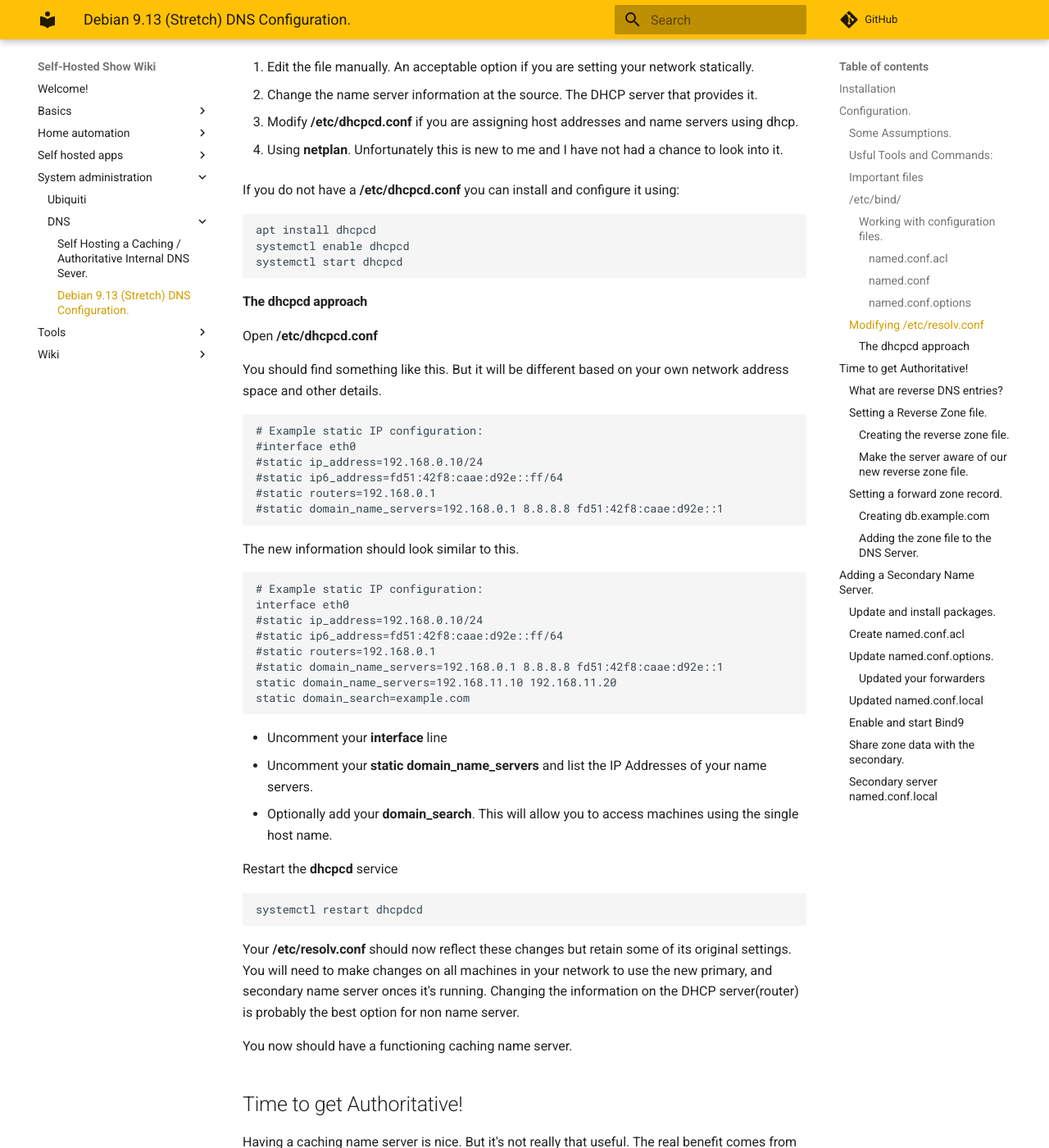
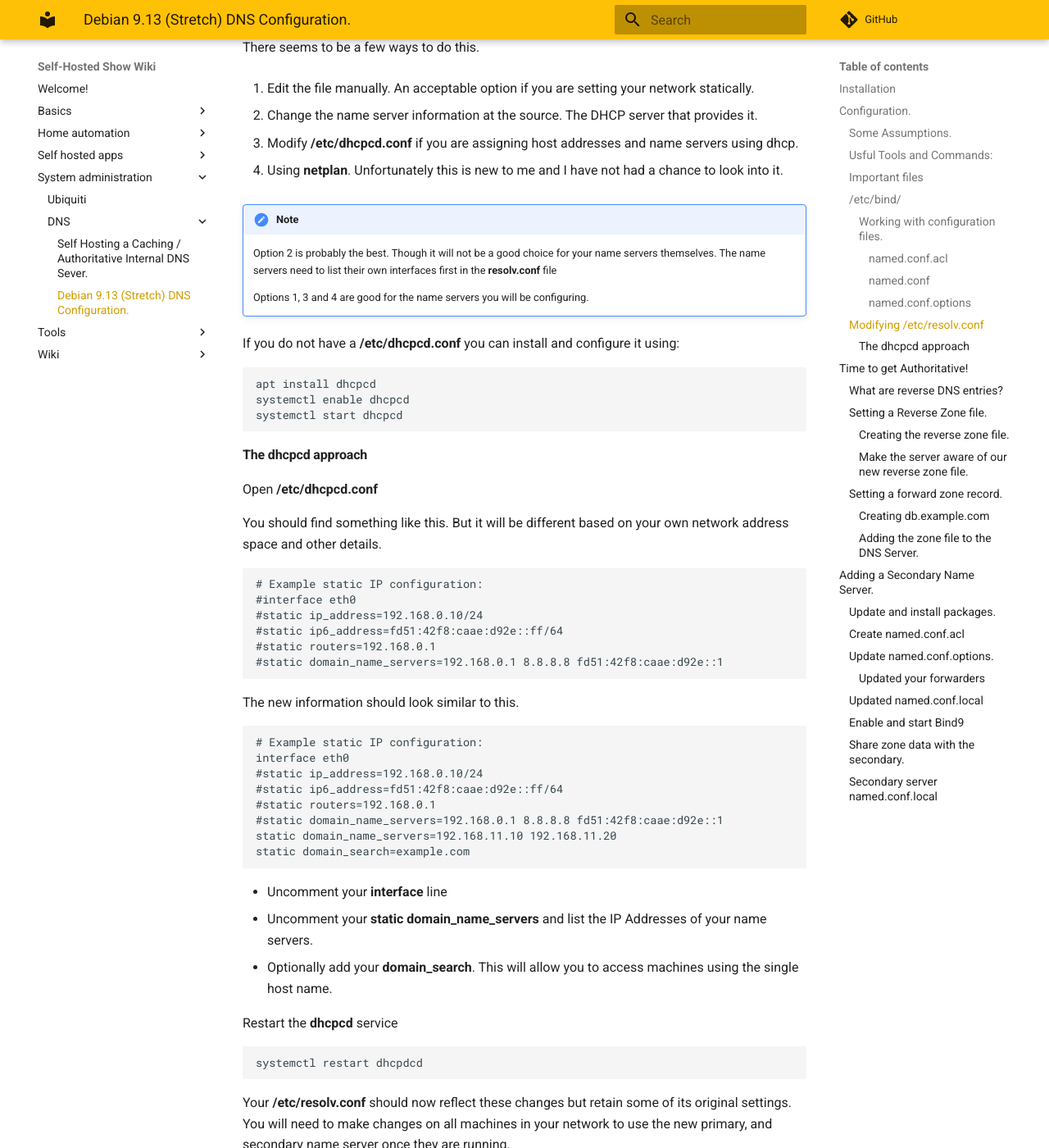
Before and after one commit to selfhostedshow/wiki, an MkDocs documentation site: the page built from docs/system-administration/DNS/debian-stretch.md, in a window 1280 px wide and 1400 px high, scrolled down 6362 px. Shown: the whole window at 82% size. Built offline with MkDocs 1.6.1 and Material for MkDocs 9.7.7, drawn with Linux system fonts in a browser that asks for light colours; comment, search, counter and statistics services are not loaded; some of the changed text lies outside the part shown.

Commit message:
WIP: Corrections - Updated Note on named.conf - Spacing - Re-worked resolv.conf configuration opt ions. - Updated note on @ when used with dig command. - Clarified Options 1-4 regarding resolv.conf

````diff
--- a/docs/system-administration/DNS/debian-stretch.md
+++ b/docs/system-administration/DNS/debian-stretch.md
@@ -50,8 +50,7 @@ This file is where we can set additional options which are passed to bind on sta
 
 ### /etc/bind/
 
-!!! note
-    **named.conf**
+!!! note "named.conf"
     This is the main configuration file.
 
     We can break this into multiple files which can be included in **named.conf** by using the **include** directive.
@@ -63,7 +62,9 @@ Let's start by creating a file that will contain our ACLs (Access Control List)
 ```
 cd /etc/bind/
 ```
+
 ##### named.conf.acl
+
 Create a file called **named.conf.acl**
 
 Then add the following contents.
@@ -154,8 +155,8 @@ Lets add some options just below the **directory** option:
 **What do these options mean?**
 
 1. Enable recursion so that the server can make lookups for us.
-2. Limit the addresses that can do recursive lookups to the addresses we specified using the **internal** ACL.
-3. Listen for and answer DNS queries that come in. Limited to the internal loopback address and the main interface address. If you do not want to restrict the listen-on interfaces, use a value of **any;**
+2. Limit the addresses that can do recursive lookups to the addresses we specified using the **internal** ACL. A pretty standard security measure.
+3. Listen for and answer DNS queries that come in. Limited to the internal loopback address and the main interface address. If you do not want to restrict the listen-on interfaces, use a value of **any;**. The use of **any** is not recommended. And should certainly not be used if any of your interfaces are internet facing!
 4. Don't allow zone transfers to secondary DNS servers. This can and will be adjust on a zone by zone basis later if you configure a secondary name server for your network.
 
 Next look at the **forwarder** portion. This is were we can tell the DNS server who it should go and ask to make lookups on its behalf if it doesn't already know the answer. Either because it is not the authoritative server or does not have a cache record. This would generally be your ISP's name servers. But you are free to use others. Such as **8.8.8.8** and other public DNS servers. Though using a name server that is not local or part of your normal service is generally frowned upon and could also result in slow lookups.
@@ -282,6 +283,11 @@ There seems to be a few ways to do this.
 
 4. Using **netplan**. Unfortunately this is new to me and I have not had a chance to look into it.
 
+!!! note
+    Option 2 is probably the best. Though it will not be a good choice for your name servers themselves. The name servers need to list their own interfaces first in the **resolv.conf** file
+
+    Options 1, 3 and 4 are good for the name servers you will be configuring.
+
 If you do not have a **/etc/dhcpcd.conf** you can install and configure it using:
 
 ```
@@ -325,7 +331,7 @@ systemctl restart dhcpdcd
 ```
 
 Your **/etc/resolv.conf** should now reflect these changes but retain some of its original settings.
-You will need to make changes on all machines in your network to use the new primary, and secondary name server onces it's running. Changing the information on the DHCP server(router) is probably the best option for non name server.
+You will need to make changes on all machines in your network to use the new primary, and secondary name server once they are running.
 
 You now should have a functioning caching name server.
 
````
Also changed, not shown: other parts of docs/system-administration/DNS/debian-stretch.md (+2 -2 lines).
